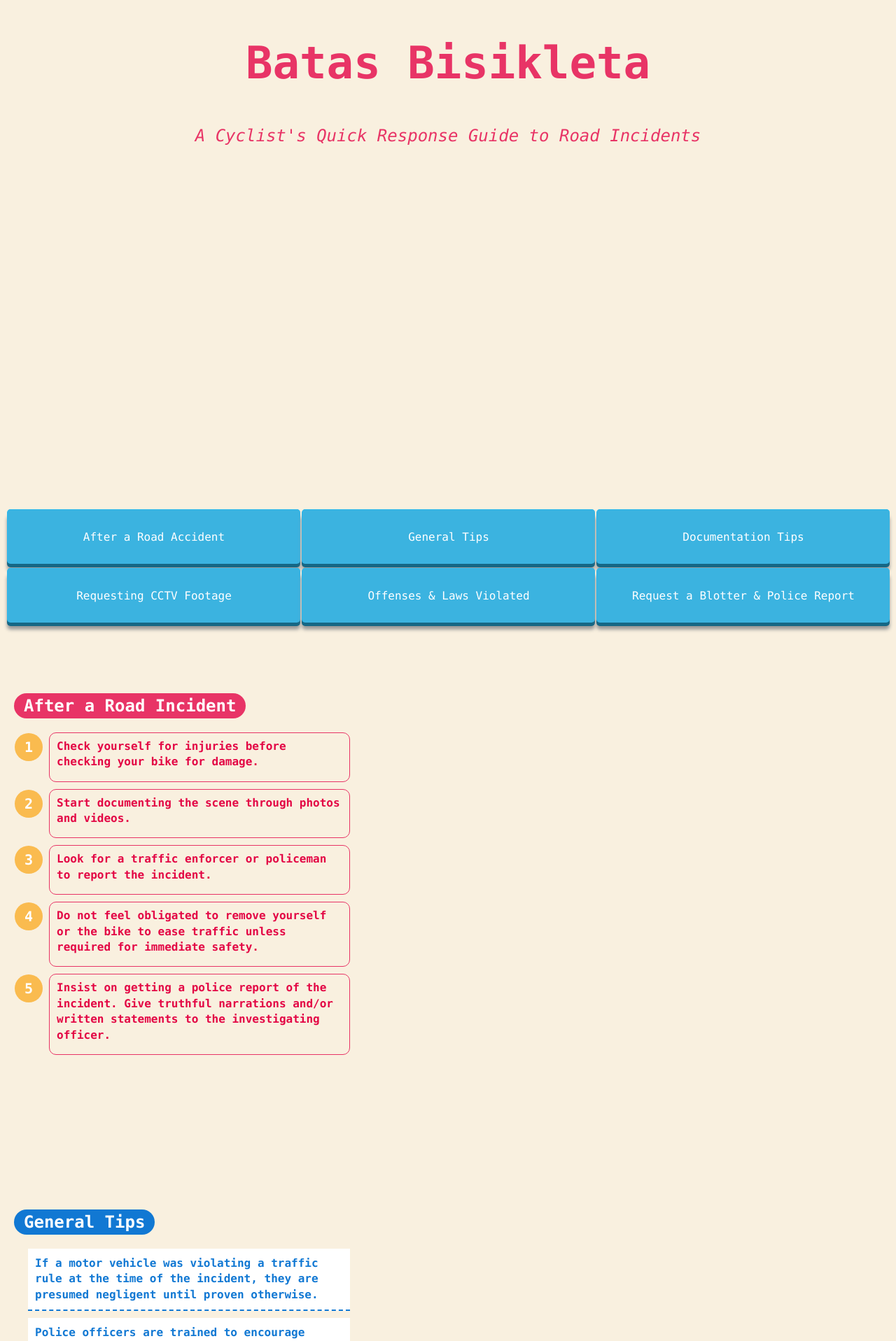
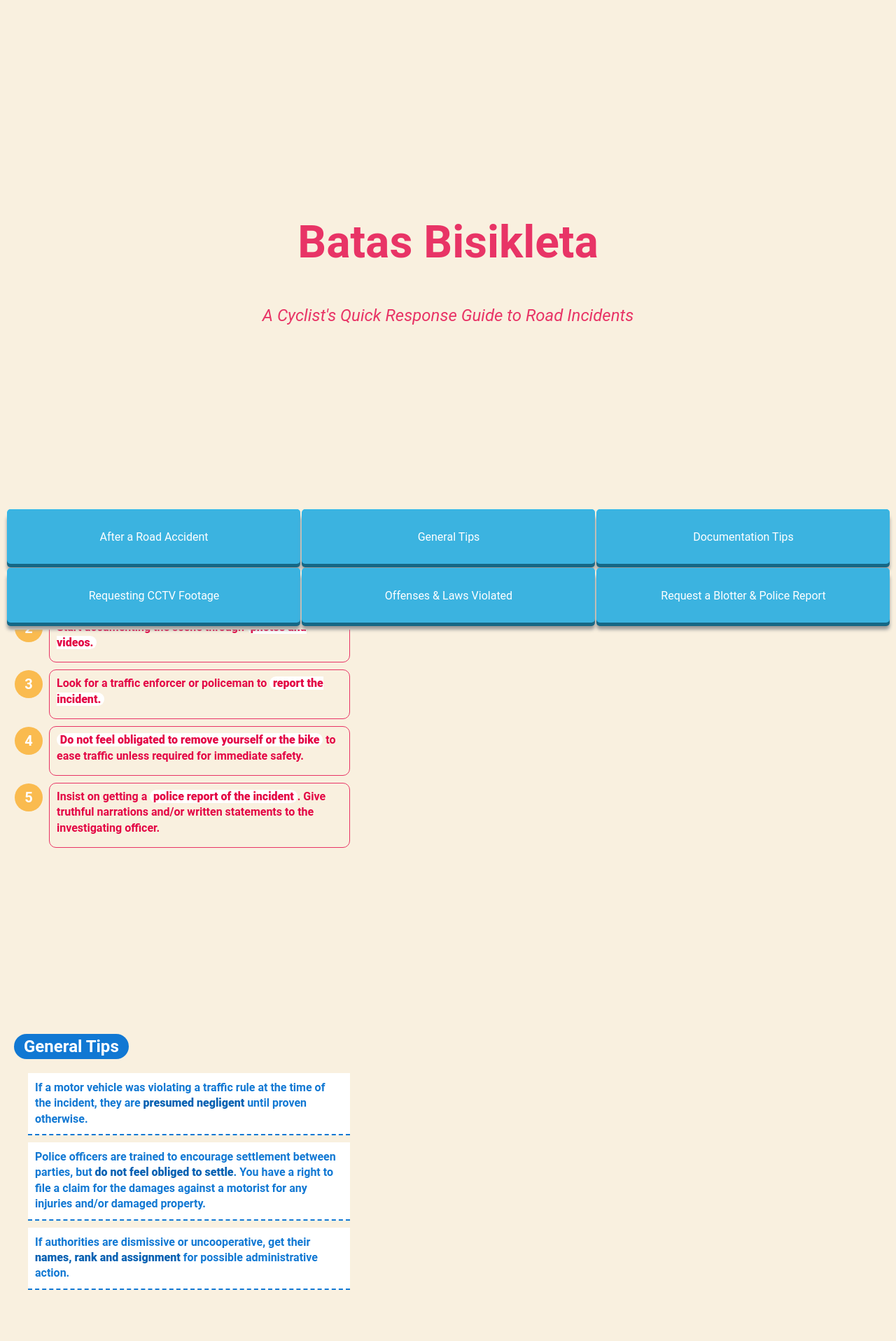
Before and after one commit to mpdagang/mpdagang.github.io, a Jekyll site: the page built from _pages/case/case-bisikleta.html, in a window 1280 px wide. Shown: the top 1917 px of the page at 70% size. Built offline with Jekyll 4.4.1, drawn with Linux system fonts in a browser that asks for light colours; some of the changed text lies outside the part shown.

Commit message:
Element styling, font adjustments
- add style for to focus attention on phrases
- modify default fonts and fallbacks. Better mobile browser coverage
- adjust title page alignment

```diff
--- a/_pages/case/case-bisikleta.html
+++ b/_pages/case/case-bisikleta.html
@@ -9,9 +9,6 @@
         <h1>Batas Bisikleta</h1>
         <i>A Cyclist's Quick Response Guide to Road Incidents</i>
     </header>
-
-    <section id="sec-nav">
-    </section> <!-- END  -->
 
     <section id="rda-sec" class="rda">
         <div>
@@ -240,7 +237,7 @@
         <div class="bpr-panel">
             <h3 class="bpr-subheader">POLICE REPORT</h3>
             <p><span>Official investigation report</span> of a road incident conducted by a police investigator.</p>
-            <p>Initial fact-finding of the investigating officer regarding the cause and/or fault in an incident based on:</p>
+            <p><span>Initial fact-finding</span> of the investigating officer regarding the cause and/or fault in an incident based on:</p>
             <ol type="a">
                 <li>oral and written statements of the responding officer(s),</li>
                 <li>the parties to the incident;</li>
--- a/assets/styles/case-bisikleta.scss
+++ b/assets/styles/case-bisikleta.scss
@@ -7,7 +7,7 @@
     margin: 0;
     padding: 0;
     box-sizing: border-box;
-    font-family: Consolas;
+    font-family: Roboto, Arial, Helvetica, sans-serif, Consolas, "Courier New", "Droid Sans Mono", monospace;
     font-size: 1rem;
     background-color: #f9f0df;
 }
@@ -63,7 +63,7 @@
 }
 
 article header {
-    height: 20vh;
+    height: 80vh;
     text-align: center;
 }
 footer {
@@ -139,6 +139,8 @@
 }
 
 .main-header {
+    padding: 0 20px;
+    align-content: center;
     color: #E83466;
 }
 
@@ -186,6 +188,14 @@
     font-weight: 600;
 }
 
+.rda .bsk-card span {
+    display: inline;
+    padding: 0 0.3em;
+    border-radius: 20px;
+    font-weight: 800;
+    background-color: #ffffff;
+}
+
 .gtp .bsk-card {
     padding: 10px 10px;
     background-color: #fff;
@@ -197,6 +207,11 @@
 
 .gtp .bsk-card p{
     margin: 0;
+}
+
+.gtp .bsk-card span {
+    font-weight: 800;
+    color: #0761B2;
 }
 
 .dct .bsk-card i {
@@ -219,6 +234,11 @@
     border-radius: 20px 10px 10px 10px;
 }
 
+.dct .bsk-card span {
+    font-weight: 600;
+    color: #AC0132;
+}
+
 .ctv .bsk-card{
     border: 3px dashed violet;
     margin-left: 25px;
@@ -230,6 +250,10 @@
     left: -20px;
     top: -4px;
     }
+.ctv .bsk-card span {
+    font-weight: 600;
+    color: #0761B2;
+}
 
 .olv details {
     border: 1px solid #FABB4F;
@@ -285,5 +309,10 @@
     color: #0F8E64;
 }
 
+.bpr-panel span {
+    font-weight: 800;
+    color: #E83466;
+}
+
 /* State
 --------------------------------------------------------------------------------*/
```
